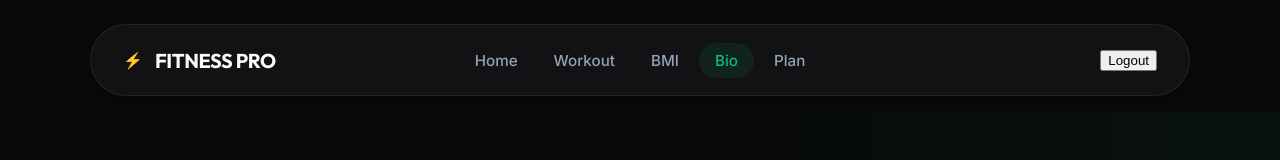
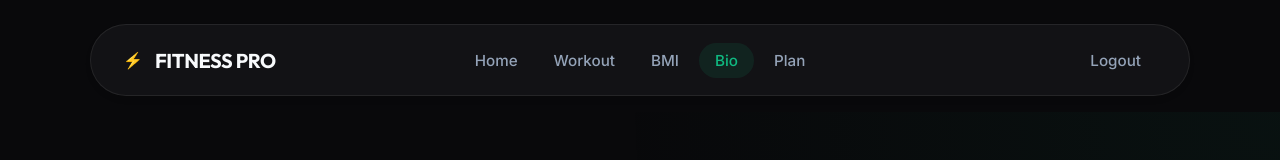
Before and after one commit to konchadapragathi/Fitness-tracker, a React (Create React App) app: page /bio-optimizer in a window 1280 px wide. Shown: the top 160 px of the page. Built offline with nearby package versions, Linux system fonts and the light colour scheme; sample sign-in values are in the browser's storage.

Commit message:
feat: style logout button to match nav items

```diff
--- a/src/components/Logout.js
+++ b/src/components/Logout.js
@@ -11,7 +11,7 @@ function Logout() {
   };
 
   return (
-    <button className="btn btn-danger" onClick={handleLogout}>
+    <button className="nav-item nav-logout" onClick={handleLogout}>
       Logout
     </button>
   );
--- a/src/components/Navbar.css
+++ b/src/components/Navbar.css
@@ -62,6 +62,19 @@
   background: rgba(16, 185, 129, 0.1);
 }
 
+.nav-logout {
+  background: none;
+  border: none;
+  cursor: pointer;
+  font-family: inherit;
+  line-height: inherit;
+}
+
+.nav-logout:hover {
+  color: #f87171 !important;
+  background: rgba(248, 113, 113, 0.08) !important;
+}
+
 /* Mobile Bottom Bar */
 .navbar-mobile {
   position: fixed;
```
